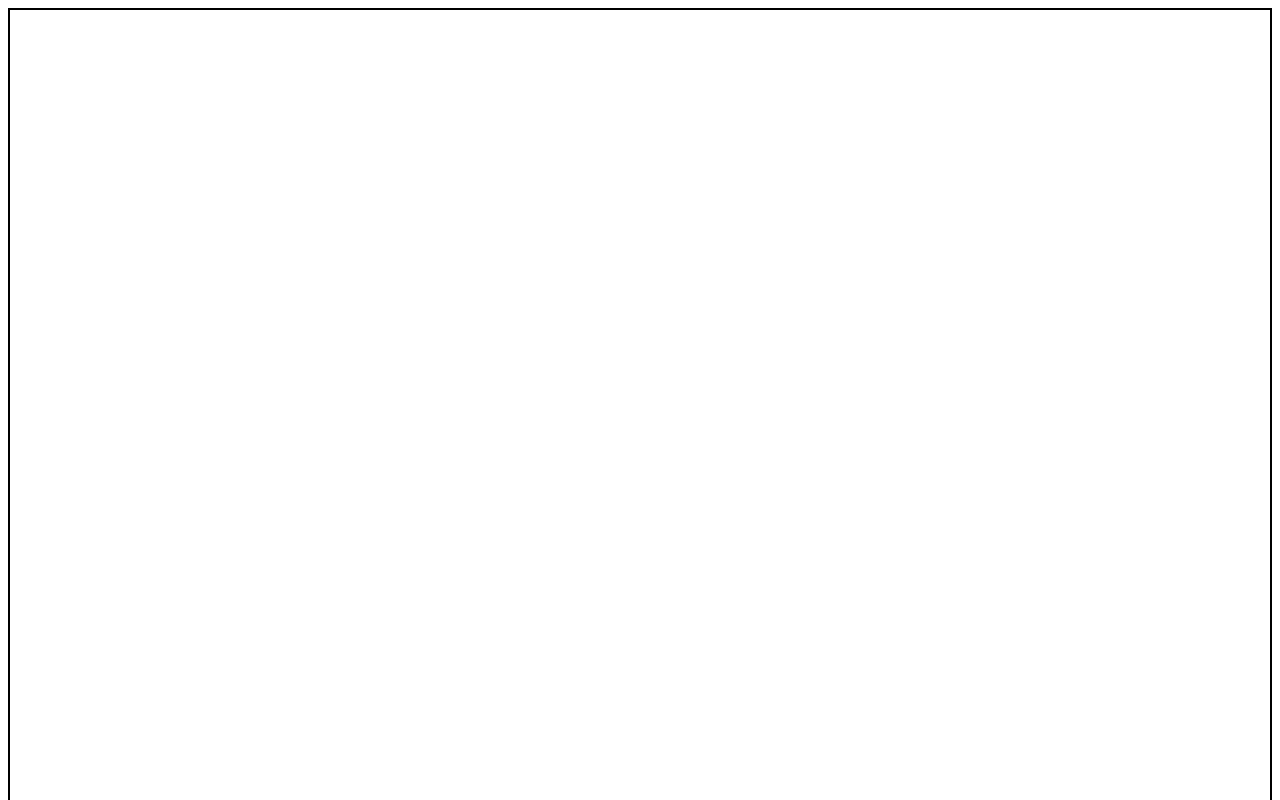
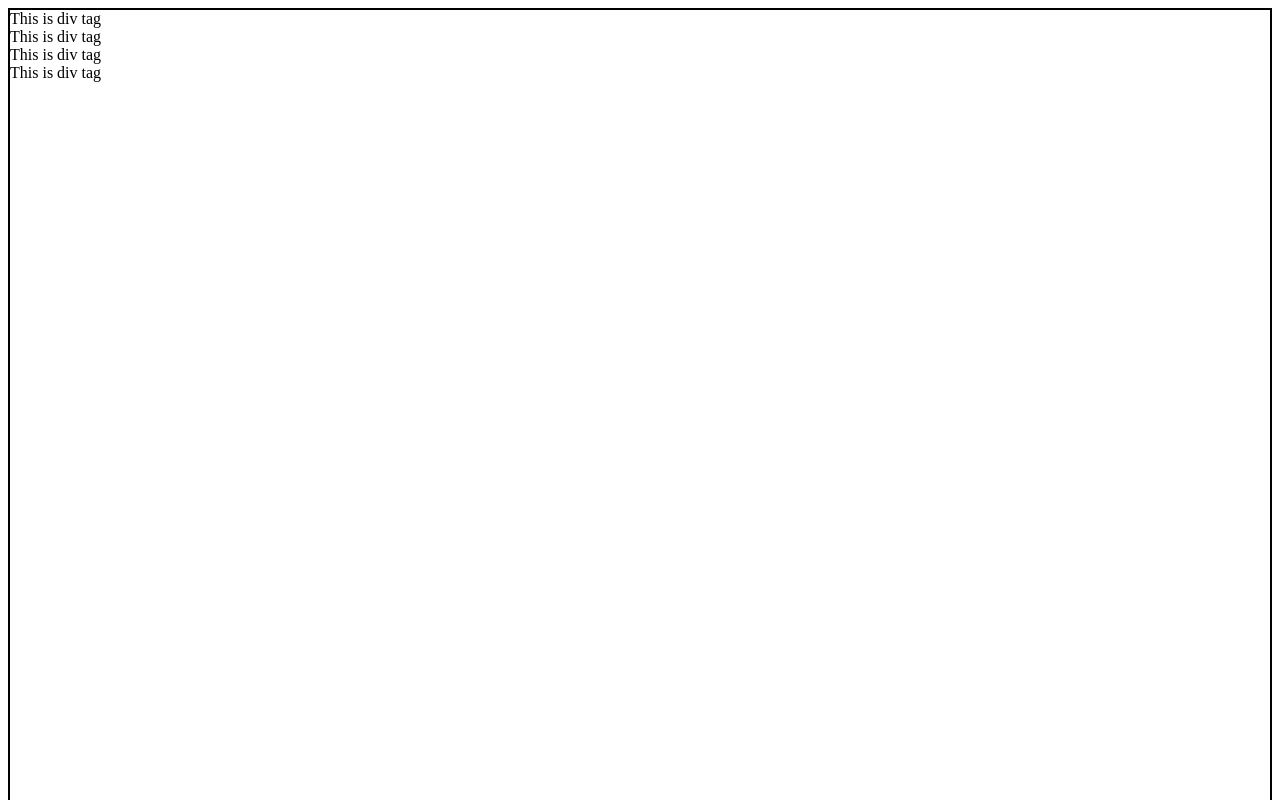
Before and after one commit to nehayadav51/Demo, a plain HTML site: page Web_Development/Css/flexPractice/index.html in a window 1280 px wide. Shown: the top 800 px of the page. Drawn offline with Linux system fonts and the light colour scheme.

Commit message:
FlexPractice

```diff
--- a/Web_Development/Css/flexPractice/index.html
+++ b/Web_Development/Css/flexPractice/index.html
@@ -8,10 +8,10 @@
 </head>
 <body>
         <div class="container">
-            <div class="box-1"></div>
-            <div class="box-2"></div>
-            <div class="box-3"></div>
-            <div class="box-4"></div>
+            <div class="box-1">This is div tag</div>
+            <div class="box-2">This is div tag</div>
+            <div class="box-3">This is div tag</div>
+            <div class="box-4">This is div tag</div>
         </div>
 </body>
 </html>
```
